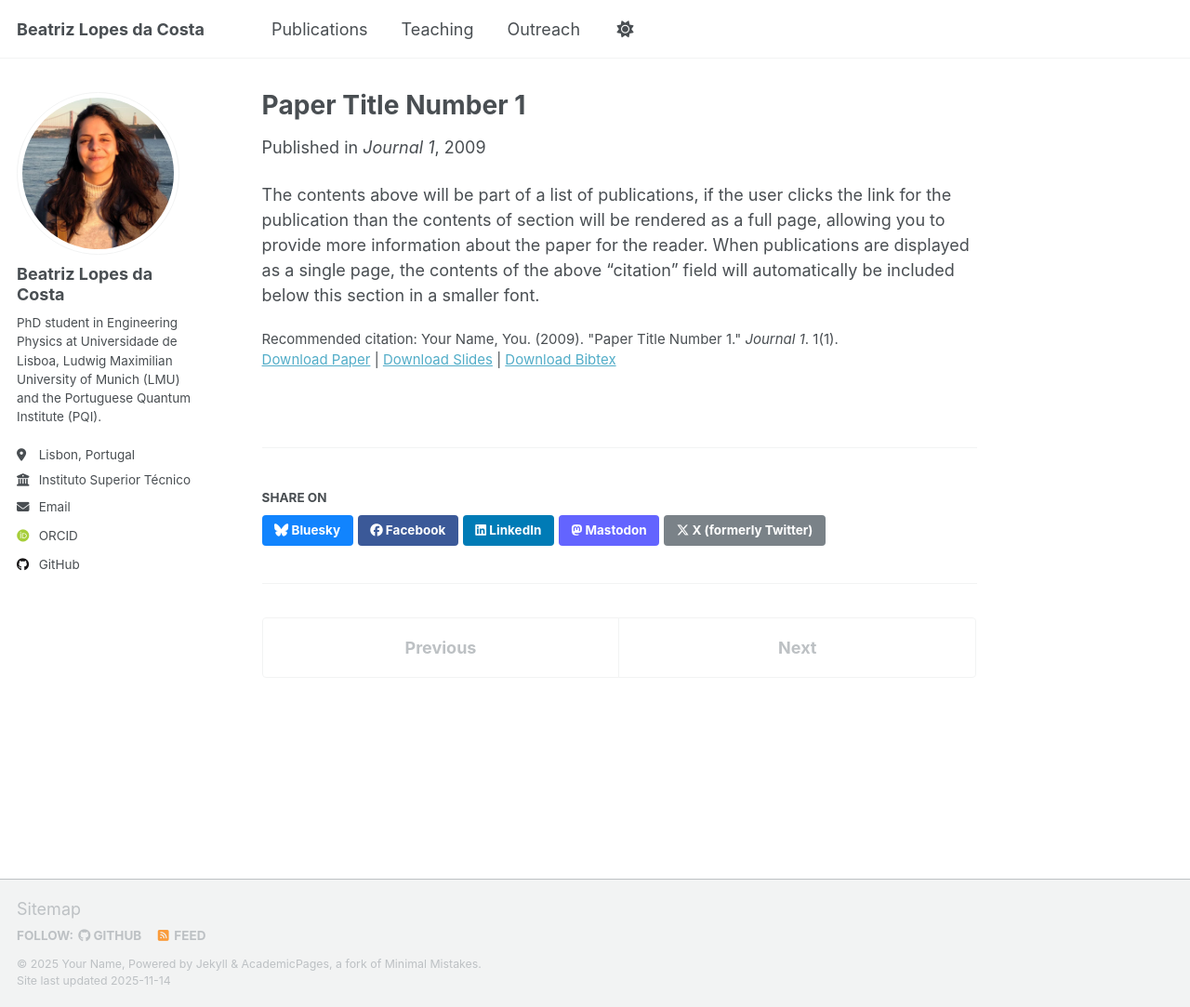
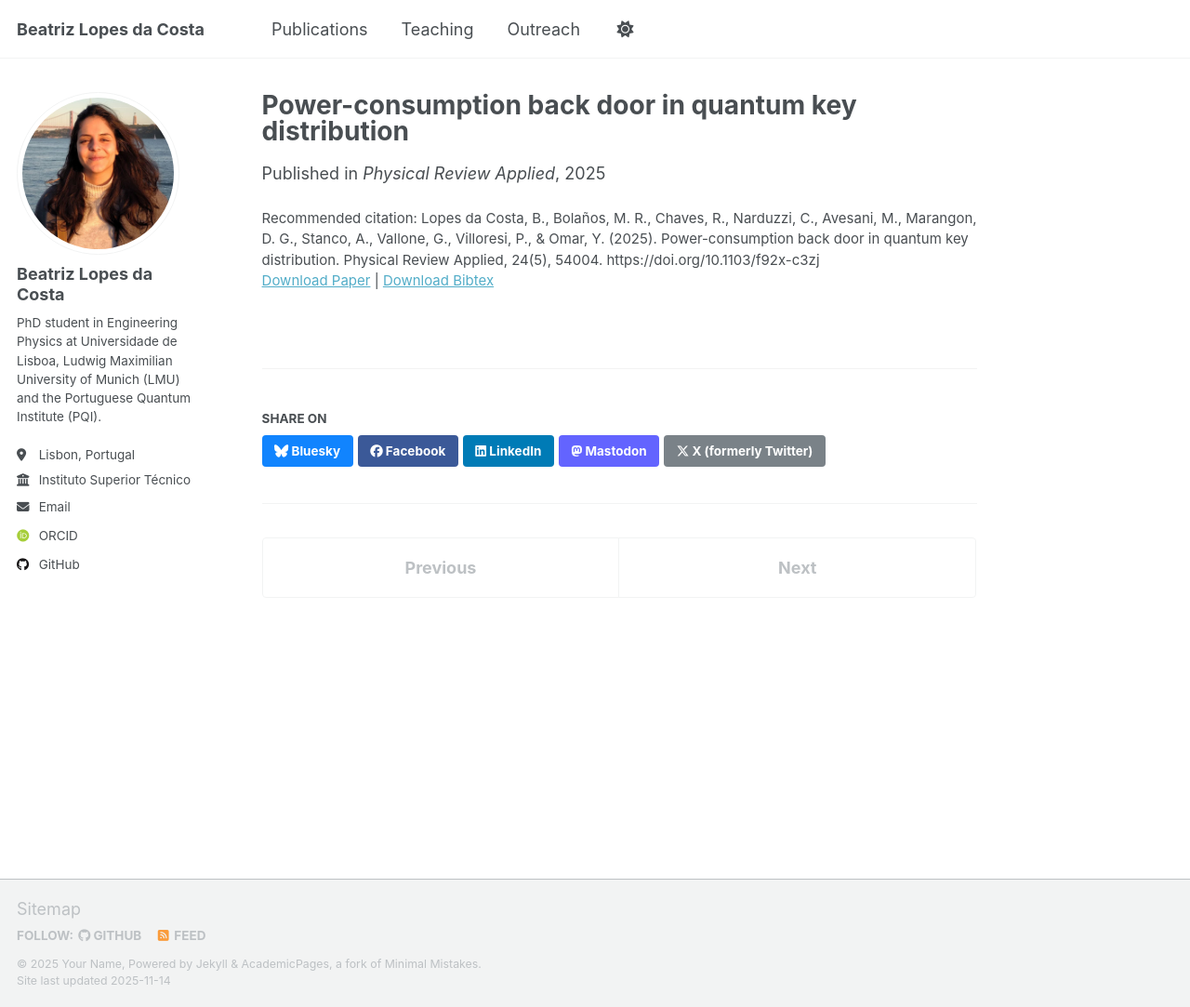
Before and after one commit to beatriz-costa00/beatriz-costa00.github.io, a Jekyll site: the page built from _publications/2009-10-01-paper-title-number-1.md, in a window 1280 px wide and 1083 px high. Shown: the whole window at 93% size. Built offline with Jekyll 4.4.1, drawn with Linux system fonts in a browser that asks for light colours; some web fonts are replaced; a script that is not in the unit is left out.

Commit message:
Update publication details for quantum key distribution paper

```diff
--- a/_publications/2009-10-01-paper-title-number-1.md
+++ b/_publications/2009-10-01-paper-title-number-1.md
@@ -1,14 +1,12 @@
 ---
-title: "Paper Title Number 1"
+title: "Power-consumption back door in quantum key distribution"
 collection: publications
-category: manuscripts
-permalink: /publication/2009-10-01-paper-title-number-1
-excerpt: 'This paper is about the number 1. The number 2 is left for future work.'
-date: 2009-10-01
-venue: 'Journal 1'
-slidesurl: 'https://academicpages.github.io/files/slides1.pdf'
+category: journal
+permalink: /publication/power-consumption-backdoor
+excerpt: 'This paper is about hacking a QKD system via the power-consumption data of the FPGA controlling its electro-optical modulators'
+date: 2025-11-03
+venue: 'Physical Review Applied'
 paperurl: 'https://academicpages.github.io/files/paper1.pdf'
 bibtexurl: 'https://academicpages.github.io/files/bibtex1.bib'
-citation: 'Your Name, You. (2009). &quot;Paper Title Number 1.&quot; <i>Journal 1</i>. 1(1).'
+citation: 'Lopes da Costa, B., Bolaños, M. R., Chaves, R., Narduzzi, C., Avesani, M., Marangon, D. G., Stanco, A., Vallone, G., Villoresi, P., & Omar, Y. (2025). Power-consumption back door in quantum key distribution. Physical Review Applied, 24(5), 54004. https://doi.org/10.1103/f92x-c3zj'
 ---
-The contents above will be part of a list of publications, if the user clicks the link for the publication than the contents of section will be rendered as a full page, allowing you to provide more information about the paper for the reader. When publications are displayed as a single page, the contents of the above "citation" field will automatically be included below this section in a smaller font.
```
